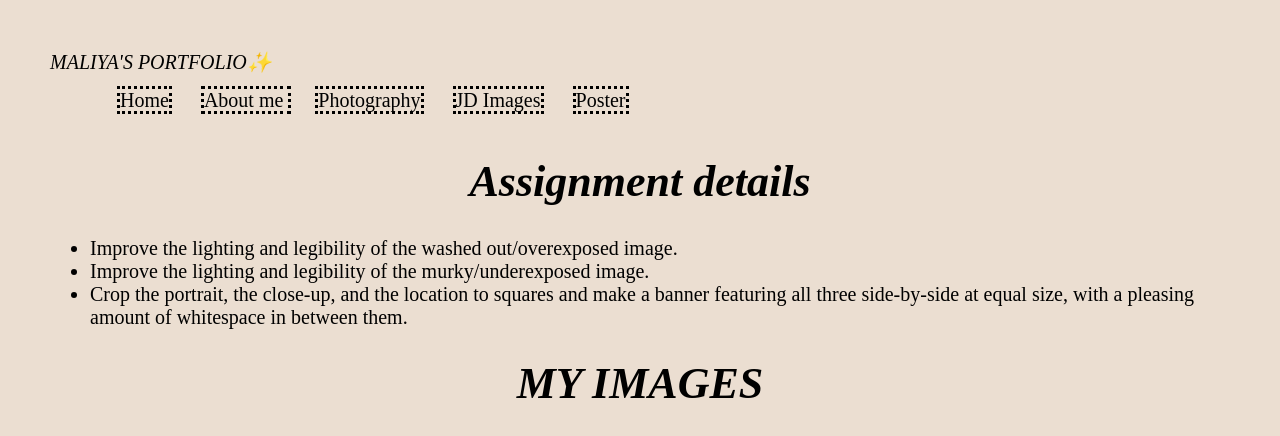
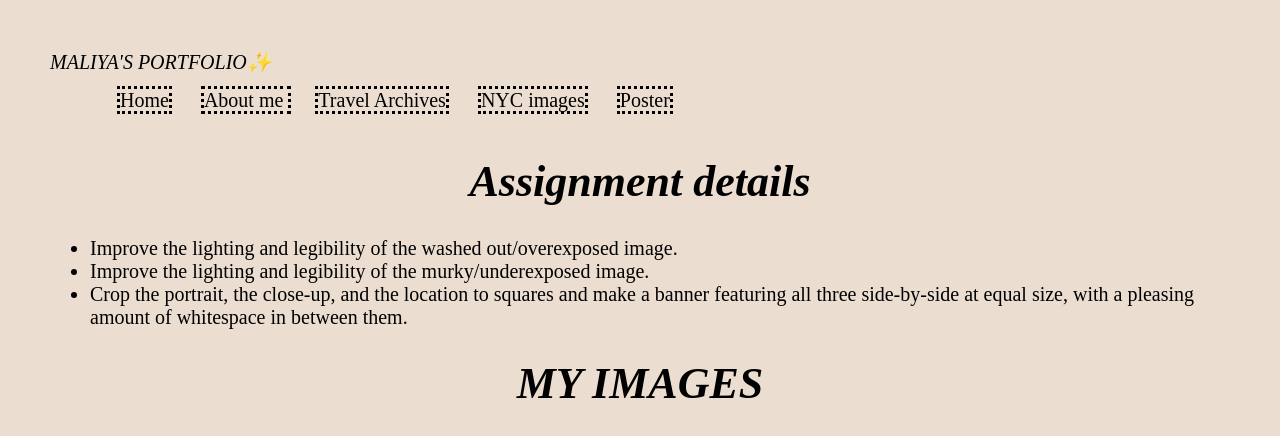
Before and after one commit to maliyanaz/jdtoolkit-homepage, a plain HTML site: page content/visual.html in a window 1280 px wide. Shown: the top 436 px of the page. Drawn offline with Linux system fonts and the light colour scheme.

Commit message:
Update visual.html

```diff
--- a/content/visual.html
+++ b/content/visual.html
@@ -16,8 +16,8 @@
         <ul>
    <li><a href="../index.html">Home</a></li>
    <li><a href="../info/about.html">About me </a></li>
-   <li><a href="inspo.html">Photography</a></li>
-    <li><a href="visual.html">JD Images</a></li>
+   <li><a href="inspo.html">Travel Archives</a></li>
+    <li><a href="visual.html">NYC images</a></li>
    <li><a href="Poster.html">Poster</a></li>
 
          </ul>
```
